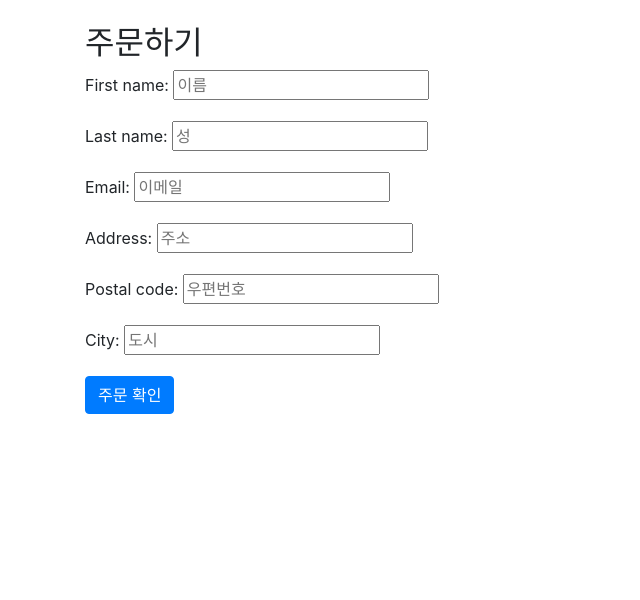
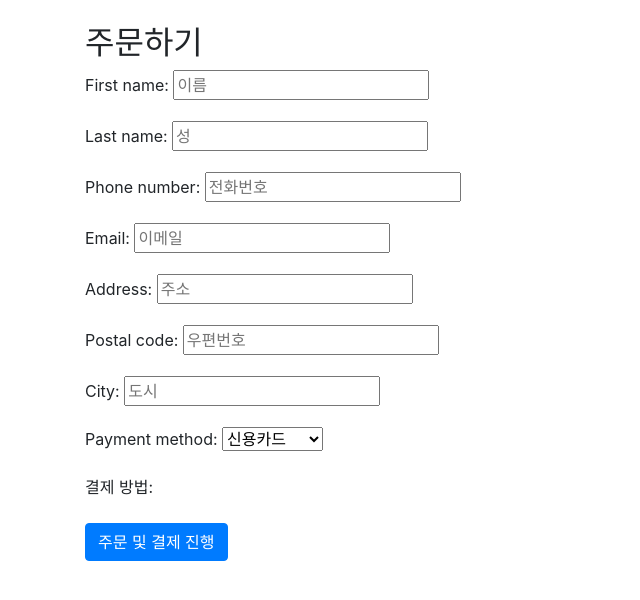
Before and after one commit to koreabeginner96/Ecommerce, a Django app: page /order/create/ in a window 1280 px wide. Shown: the part 24-624 px from the top of the page, without its empty margins (0-640 px from the left). Run offline with Django 4.2, Linux system fonts and the light colour scheme; some libraries are stand-ins or nearby versions.

Commit message:
fix : create.html combinations payment

```diff
--- a/e_commerce_project/shop/forms.py
+++ b/e_commerce_project/shop/forms.py
@@ -39,10 +39,11 @@ class UserForm(forms.ModelForm):
 class OrderCreateForm(forms.ModelForm):
     class Meta:
         model = Order
-        fields = ['first_name', 'last_name', 'email', 'address', 'postal_code', 'city']
+        fields = ['first_name', 'last_name', 'phone_number','email', 'address', 'postal_code', 'city','payment_method']
         widgets = {
             'first_name': forms.TextInput(attrs={'placeholder': '이름'}),
             'last_name': forms.TextInput(attrs={'placeholder': '성'}),
+            'phone_number': forms.TextInput(attrs={'placeholder': '전화번호'}),
             'email': forms.EmailInput(attrs={'placeholder': '이메일'}),
             'address': forms.TextInput(attrs={'placeholder': '주소'}),
             'postal_code': forms.TextInput(attrs={'placeholder': '우편번호'}),
--- a/e_commerce_project/shop/models.py
+++ b/e_commerce_project/shop/models.py
@@ -65,10 +65,16 @@ class Order(models.Model):
     user = models.ForeignKey(User, on_delete=models.CASCADE)
     first_name = models.CharField(max_length=50)
     last_name = models.CharField(max_length=50)
+    phone_number=models.CharField(max_length=50)
     email = models.EmailField()
     address = models.CharField(max_length=250)
     postal_code = models.CharField(max_length=20)
     city = models.CharField(max_length=100)
+    PAYMENT_METHOD_CHOICES = [
+        ('신용카드', '신용카드'),
+        ('무통장 입금', '무통장 입금'),
+    ]#결제방식
+    payment_method = models.CharField(max_length=10, choices=PAYMENT_METHOD_CHOICES, default='CC')
 
     def __str__(self):
         return f'Order {self.id}'
--- a/e_commerce_project/shop/views.py
+++ b/e_commerce_project/shop/views.py
@@ -165,6 +165,13 @@ def order_create(request):
         form = OrderCreateForm()  # GET 요청시 폼 표시
     return render(request, 'orders/create.html', {'form': form})
 
+def order_detail(request, order_id):
+    # 주문 번호를 기반으로 주문 객체를 조회
+    order = get_object_or_404(Order, id=order_id)
+
+    # 조회된 주문 객체를 템플릿으로 전달
+    return render(request, 'created.html', {'order': order})
+
 def payment_process(request):
     order_id = request.session.get('order_id')
     order = Order.objects.get(id=order_id)
--- a/e_commerce_project/templates/orders/create.html
+++ b/e_commerce_project/templates/orders/create.html
@@ -3,12 +3,19 @@
 {% block content %}
 <div class="container mt-4">
     <h2>주문하기</h2>
-    <form method="post" class="form">
+    <form method="post" class="form" id="order_form">
         {% csrf_token %}
         <div class="form-group">
             {{ form.as_p }}
         </div>
-        <button type="submit" class="btn btn-primary">주문 확인</button>
+
+        <!-- 결제 방법 선택 -->
+        <div class="form-group">
+            <label for="payment_method">결제 방법:</label>
+        </div>
+
+        <!-- 주문 및 결제 진행 버튼 -->
+        <button type="submit" class="btn btn-primary">주문 및 결제 진행</button>
     </form>
 </div>
 {% endblock %}
--- a/e_commerce_project/templates/shop/cart_detail.html
+++ b/e_commerce_project/templates/shop/cart_detail.html
@@ -35,7 +35,7 @@
     <div class="text-right">
         <!-- 체크아웃 버튼 (추후 구현) -->
         <a href="{% url 'order_create' %}" class="btn btn-primary">주문하기</a>
-        <a href="#" class="btn btn-primary">체크아웃</a>
+        <a href="javascript:history.back()">돌아가기</a>
     </div>
     {% else %}
     <p>장바구니가 비어 있습니다.</p>
```
Also changed, not shown: e_commerce_project/templates/orders/created.html (+29 -4 lines), e_commerce_project/db.sqlite3, e_commerce_project/shop/migrations/0006_order_payment_method.py (added), e_commerce_project/shop/migrations/0007_order_phone_number_alter_order_payment_method.py (added), e_commerce_project/shop/migrations/0008_rename_phone_number_order_phone_number.py (added), e_commerce_project/shop/migrations/0009_alter_order_payment_method.py (added).
